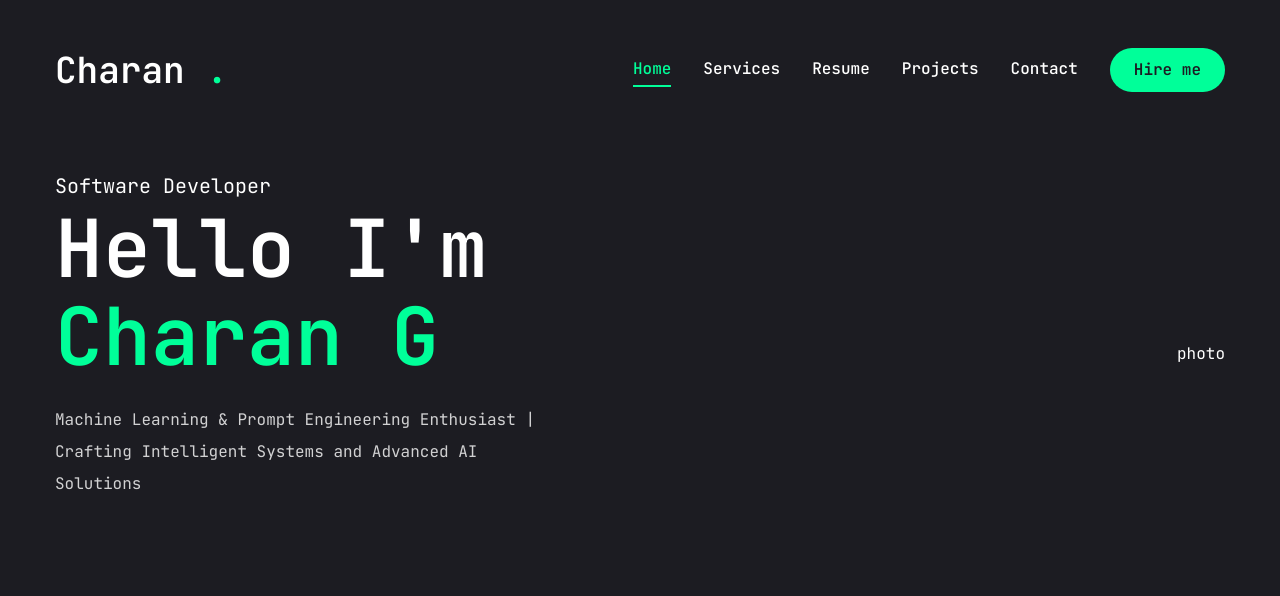
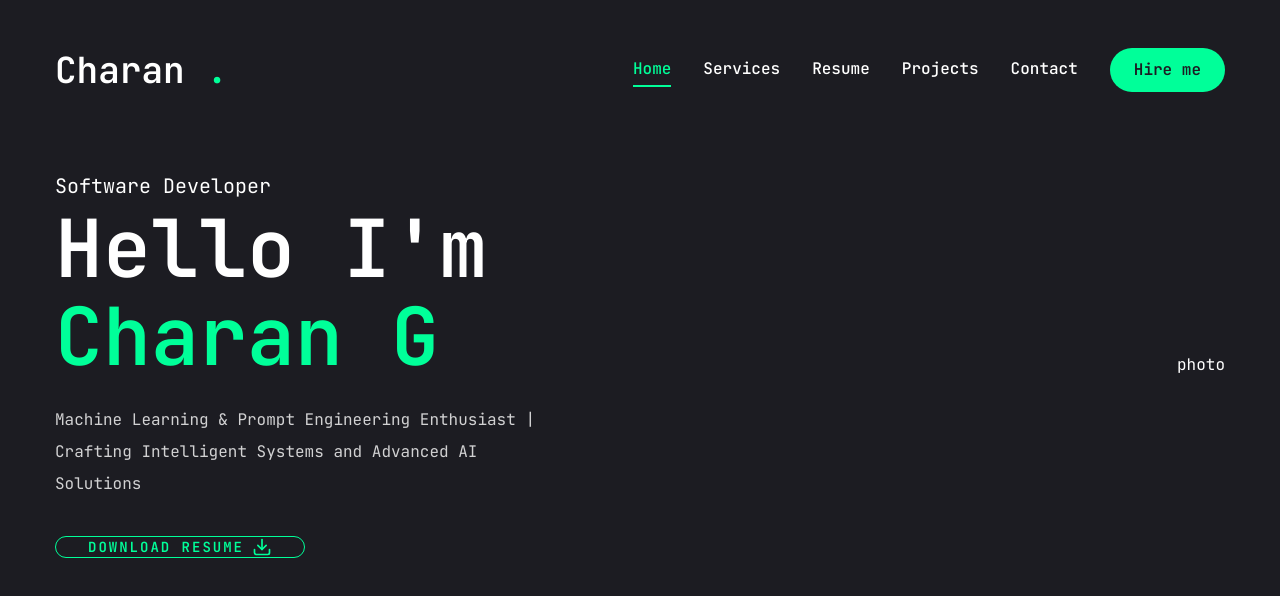
Before and after one commit to charang2003/charang.github.io, a Next.js app: page / in a window 1280 px wide. Shown: the top 596 px of the page. Built offline with nearby package versions, Linux system fonts and the light colour scheme.

Commit message:
added resume download button

```diff
--- a/app/page.jsx
+++ b/app/page.jsx
@@ -13,7 +13,15 @@ const Home = () => {
               Hello I'm <br /> <span className="text-accent">Charan G</span>
             </h1>
             <p className="max-w-[500px] mb-9 text-white/80">Machine Learning & Prompt Engineering Enthusiast |
-               Crafting Intelligent Systems and Advanced AI Solutions</p>
+               Crafting Intelligent Systems and Advanced AI Solutions
+            </p>
+            {/* button and socials */}
+            <div>
+              <Button variant="outline" size="lg" className="uppercase flex items-center gap-2">
+                <span>Download resume</span>
+                <FiDownload className="text-xl" />
+              </Button>
+            </div>
           </div>
           {/* photo */}
           <div>photo</div>
```
